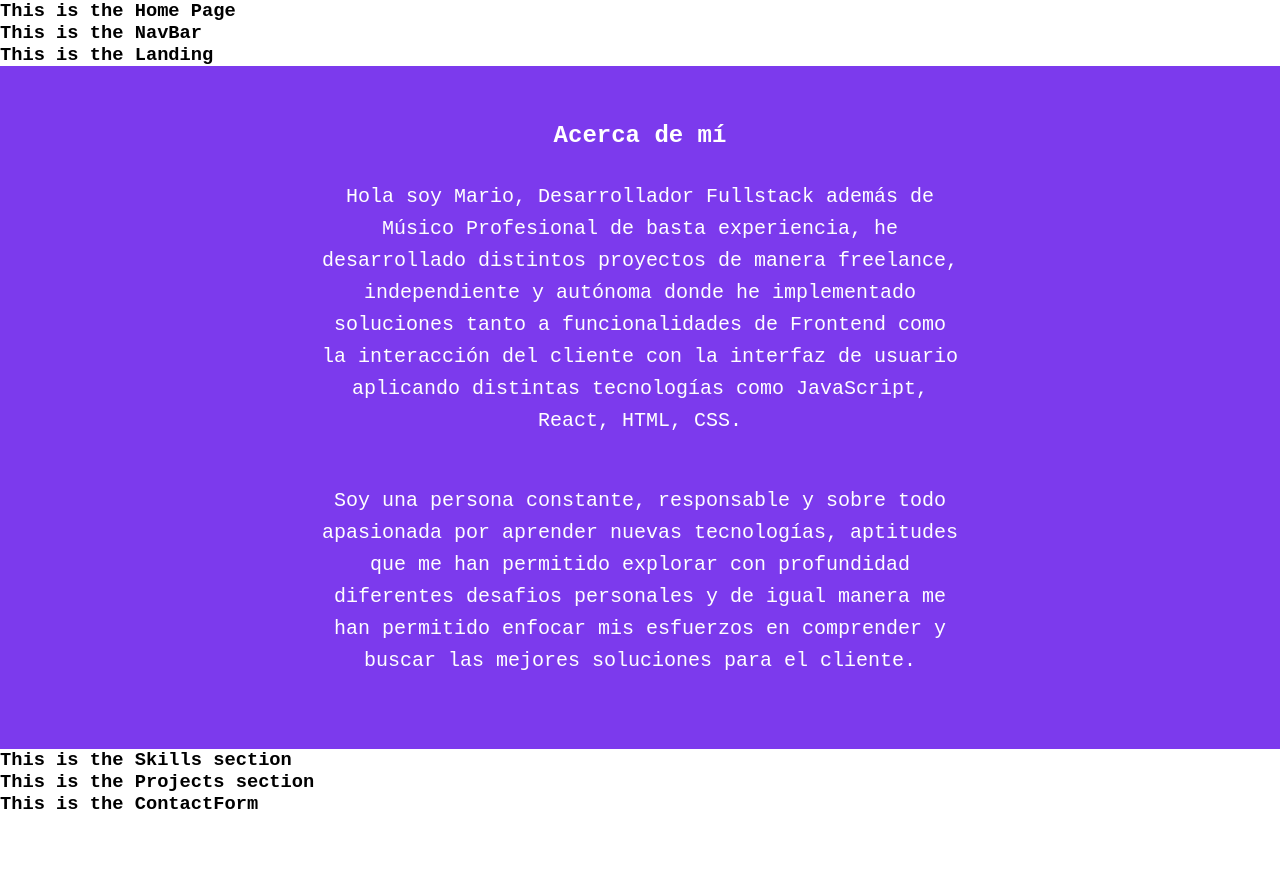
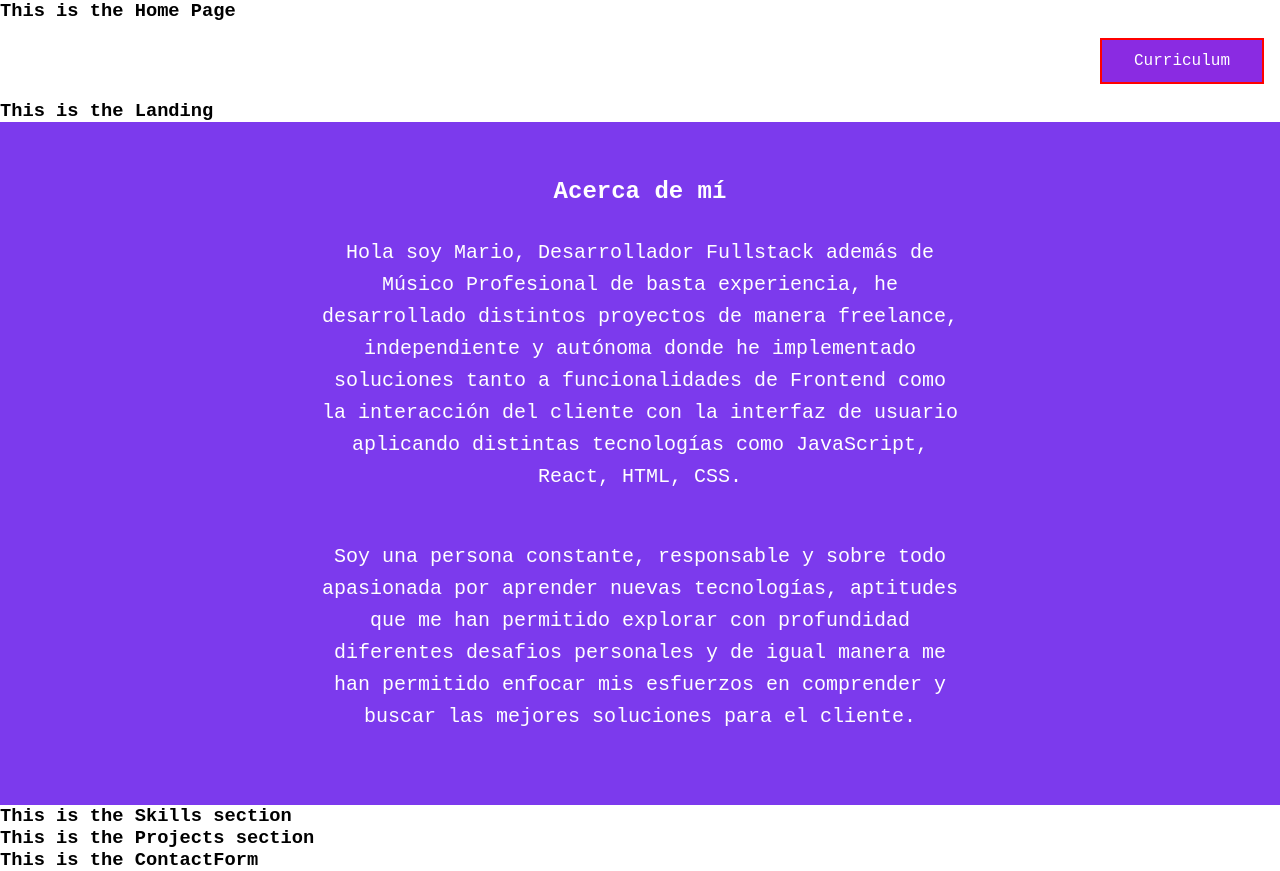
Before and after one commit to MarioGuTe/portafolio-vue-2024, a Vue app: page / in a window 1280 px wide. Before the commit the page ends 815 px from the top, so only its background shows below. Built offline with nearby package versions, Linux system fonts and the light colour scheme.

Commit message:
add navbar basic structure

```diff
--- a/src/components/NavBar.vue
+++ b/src/components/NavBar.vue
@@ -1,3 +1,26 @@
 <template>
-  <h3>This is the NavBar</h3>
+  <nav>
+    <ul>
+      <a href=""><li>Curriculum</li></a>
+    </ul>
+  </nav>
 </template>
+
+<style scoped>
+nav {
+  display: flex;
+  justify-content: flex-end;
+  padding: 1rem;
+  width: 100%;
+}
+
+ul {
+  border: 2px solid red;
+}
+
+li {
+  background-color: blueviolet;
+  padding: 0.75rem 2rem;
+  color: white;
+}
+</style>
```
